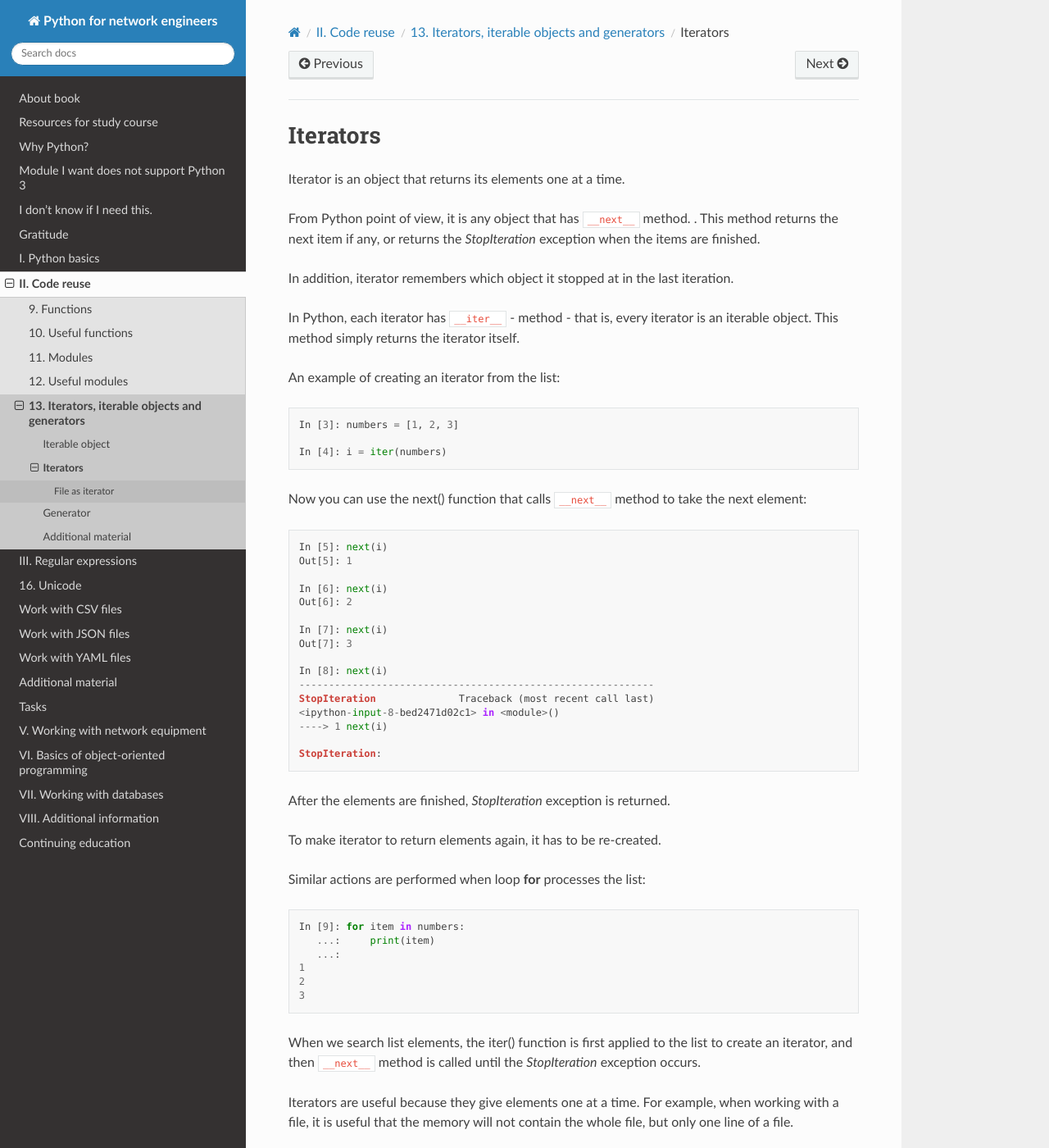
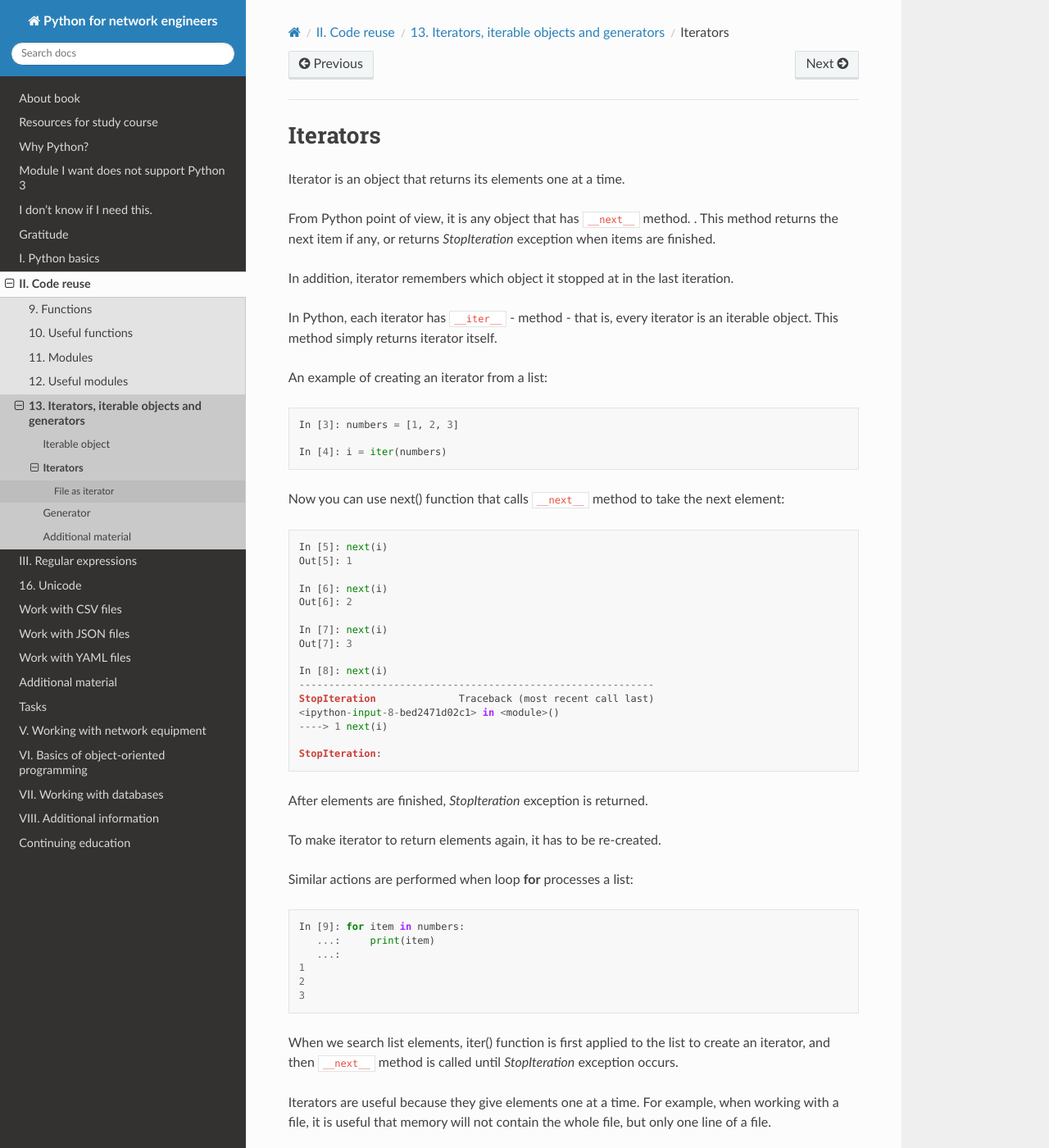
Before and after one commit to natenka/pyneng-book-en, a Sphinx documentation site: the page built from docs/source/book/13_iterator_generator/iterator.rst, in a window 1280 px wide and 1400 px high. Shown: the whole window at 82% size. Built offline with Sphinx 7.4.7 and the Read the Docs theme 2.0.0, drawn with Linux system fonts in a browser that asks for light colours; pages that are not in the unit, such as notebooks, are missing from menus; some of the changed text lies outside the part shown.

Commit message:
Update iterator.rst

```diff
--- a/docs/source/book/13_iterator_generator/iterator.rst
+++ b/docs/source/book/13_iterator_generator/iterator.rst
@@ -3,13 +3,13 @@
 
 Iterator is an object that returns its elements one at a time.
 
-From Python point of view, it is any object that has ``__next__`` method. . This method returns the next item if any, or returns the *StopIteration* exception when the items are finished.
+From Python point of view, it is any object that has ``__next__`` method. . This method returns the next item if any, or returns *StopIteration* exception when items are finished.
 
 In addition, iterator remembers which object it stopped at in the last iteration.
 
-In Python, each iterator has ``__iter__`` - method - that is, every iterator is an iterable object. This method simply returns the iterator itself.
+In Python, each iterator has ``__iter__`` - method - that is, every iterator is an iterable object. This method simply returns iterator itself.
 
-An example of creating an iterator from the list:
+An example of creating an iterator from a list:
 
 .. code:: python
 
@@ -17,7 +17,7 @@
 
     In [4]: i = iter(numbers)
 
-Now you can use the next() function that calls ``__next__`` method to take the next element:
+Now you can use next() function that calls ``__next__`` method to take the next element:
 
 .. code:: python
 
@@ -38,11 +38,11 @@
 
     StopIteration:
 
-After the elements are finished, *StopIteration* exception is returned.
+After elements are finished, *StopIteration* exception is returned.
 
 To make iterator to return elements again, it has to be re-created.
 
-Similar actions are performed when loop **for** processes the list:
+Similar actions are performed when loop **for** processes a list:
 
 .. code:: python
 
@@ -53,9 +53,9 @@
     2
     3
 
-When we search list elements, the iter() function is first applied to the list to create an iterator, and then ``__next__`` method is called until the *StopIteration* exception occurs.
+When we search list elements, iter() function is first applied to the list to create an iterator, and then ``__next__`` method is called until *StopIteration* exception occurs.
 
-Iterators are useful because they give elements one at a time. For example, when working with a file, it is useful that the memory will not contain the whole file, but only one line of a file.
+Iterators are useful because they give elements one at a time. For example, when working with a file, it is useful that memory will not contain the whole file, but only one line of a file.
 
 File as iterator
 ~~~~~~~~~~~~~~~~~
@@ -77,7 +77,7 @@
     ip ssh version 2
     !
 
-If we open the file with the normal open() function, we get the object that represents the file:
+If we open file with normal open() function, we get object that represents the file:
 
 .. code:: python
 
@@ -93,7 +93,7 @@
     In [12]: f.__next__()
     Out[12]: 'service timestamps debug datetime msec localtime show-timezone year\n'
 
-You can also go through the lines using **for** loop:
+You can also go through lines using **for** loop:
 
 .. code:: python
 
@@ -109,7 +109,7 @@
     ip ssh version 2
     !
 
-When working with files, using a file as an iterator does not simply allow iterate the file line by line - only one line is loaded into each iteration. This is very important when working with large files of thousands and hundreds of thousands of lines, such as log files.
+When working with files, using a file as an iterator does not simply allow iterate file line by line - only one line is loaded into each iteration. This is very important when working with large files of thousands and hundreds of thousands of lines, such as log files.
 
 Therefore, when working with files in Python, the most commonly used construction is:
 
```
